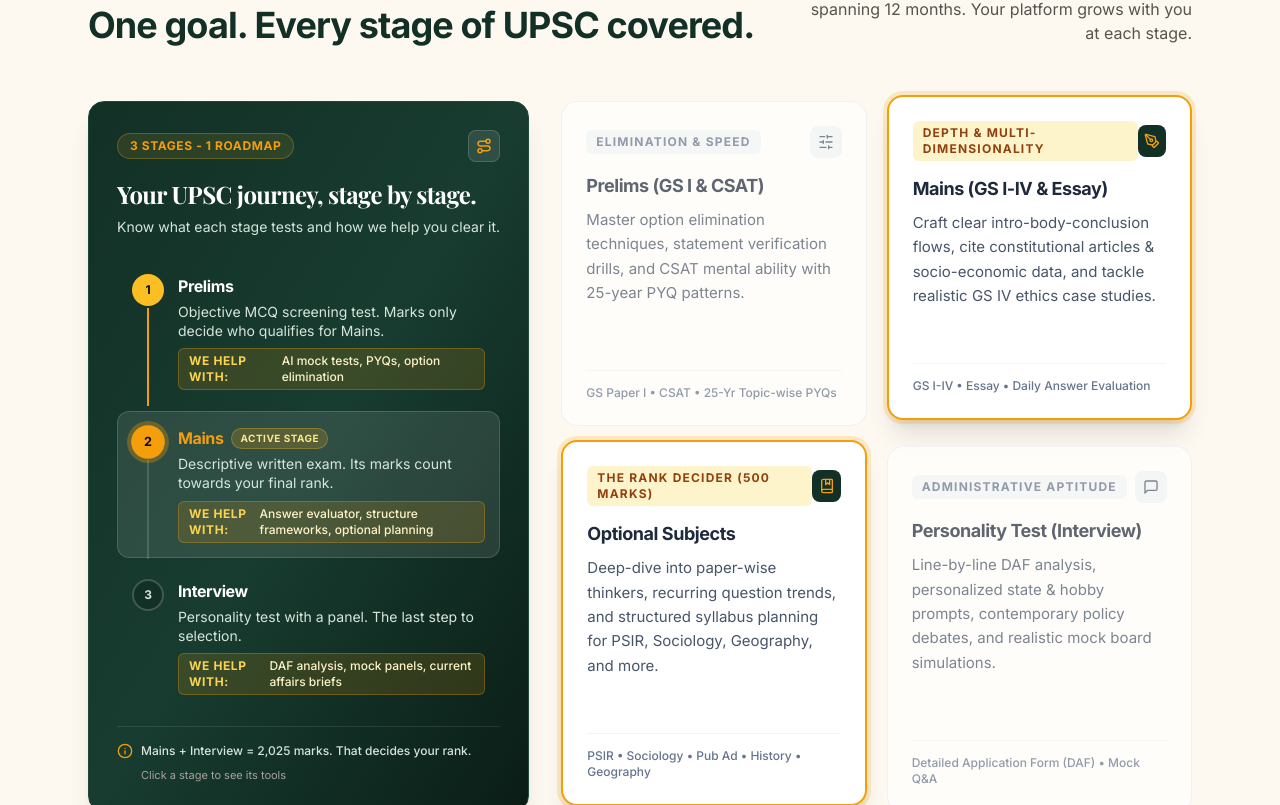
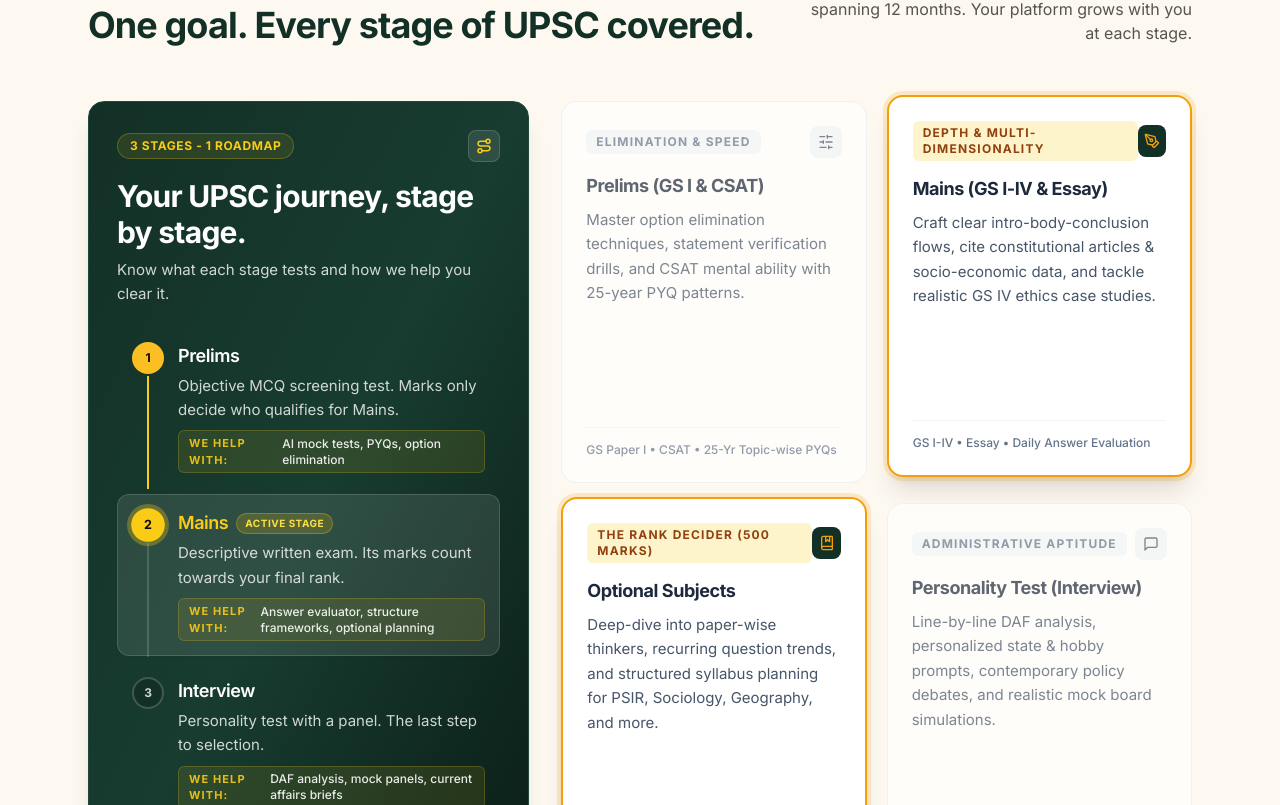
Before and after one commit to Farhaan-Coder/UPSC_WEBPAGE_UPDATED, a React (Vite) app: page / in a window 1280 px wide. Shown: the part 5775-6580 px from the top of the page. Built offline with nearby package versions, Linux system fonts and the light colour scheme; a web font is replaced by a local one.

Commit message:
feat: overhaul typography in JourneyRoadmapCard with modern sans headings, refined stage titles, humanized body copy, and premium micro-copy

```diff
--- a/src/components/JourneyRoadmapCard.jsx
+++ b/src/components/JourneyRoadmapCard.jsx
@@ -39,24 +39,24 @@ export default function JourneyRoadmapCard({
     <div
       onMouseEnter={onCardMouseEnter}
       onMouseLeave={onCardMouseLeave}
-      className="rounded-2xl bg-gradient-to-br from-[#133026] via-[#183C30] to-[#0A1D16] text-white p-6 sm:p-7 flex flex-col justify-between shadow-xl border border-[#1E493B] transition-all duration-300 hover:shadow-2xl h-full"
+      className="rounded-2xl bg-gradient-to-br from-[#133026] via-[#183C30] to-[#0A1D16] text-white p-6 sm:p-7 flex flex-col justify-between shadow-xl border border-[#1E493B] transition-all duration-300 hover:shadow-2xl h-full font-sans"
     >
       <div>
         {/* Top Row: Pill Badge and Line Icon */}
         <div className="flex items-center justify-between gap-3 mb-4">
-          <span className="inline-flex items-center gap-1.5 px-3 py-1 rounded-full bg-amber-400/10 border border-amber-400/25 text-[#F59E0B] text-xs font-bold uppercase tracking-wider">
+          <span className="inline-flex items-center gap-1.5 px-3 py-1 rounded-full bg-yellow-400/10 border border-yellow-400/25 text-yellow-400 text-xs font-bold uppercase tracking-wider">
             3 STAGES - 1 ROADMAP
           </span>
-          <div className="w-8 h-8 rounded-lg bg-white/10 border border-white/15 flex items-center justify-center text-[#F59E0B]">
+          <div className="w-8 h-8 rounded-lg bg-white/10 border border-white/15 flex items-center justify-center text-yellow-400">
             <Route className="w-4 h-4 stroke-[2.2]" />
           </div>
         </div>
 
         {/* Title & Sub-line */}
-        <h3 className="text-xl sm:text-2xl font-serif font-bold text-white tracking-tight leading-snug mb-1.5">
+        <h3 className="font-sans text-2xl md:text-3xl font-bold text-white tracking-tight leading-snug mb-2">
           Your UPSC journey, stage by stage.
         </h3>
-        <p className="text-sm text-[#D7E5DB] leading-relaxed font-normal mb-5">
+        <p className="text-[15px] text-white/80 leading-relaxed font-normal mb-5">
           Know what each stage tests and how we help you clear it.
         </p>
 
@@ -78,7 +78,7 @@ export default function JourneyRoadmapCard({
                 onBlur={() => onStepHover(null)}
                 aria-pressed={isStepActive}
                 aria-controls="stages-grid"
-                className={`w-full text-left p-3 sm:p-3.5 rounded-xl transition-all duration-200 cursor-pointer focus:outline-none focus:ring-2 focus:ring-[#F59E0B] focus:ring-offset-2 focus:ring-offset-[#133026] min-h-[44px] flex items-start gap-3.5 relative ${
+                className={`w-full text-left p-3 sm:p-3.5 rounded-xl transition-all duration-200 cursor-pointer focus:outline-none focus:ring-2 focus:ring-yellow-400 focus:ring-offset-2 focus:ring-offset-[#133026] min-h-[44px] flex items-start gap-3.5 relative ${
                   isStepActive
                     ? 'bg-white/10 shadow-sm border border-white/15'
                     : 'hover:bg-white/5 border border-transparent'
@@ -89,10 +89,10 @@ export default function JourneyRoadmapCard({
                   <div
                     className={`w-8 h-8 rounded-full flex items-center justify-center text-xs font-bold transition-all duration-300 z-10 shrink-0 ${
                       isStepActive
-                        ? 'bg-[#F59E0B] text-stone-950 font-extrabold ring-4 ring-[#F59E0B]/30 scale-105'
+                        ? 'bg-yellow-400 text-stone-950 font-extrabold ring-4 ring-yellow-400/30 scale-105'
                         : isStepPassed
                         ? 'bg-amber-400 text-stone-950 font-bold'
-                        : 'bg-[#133026] text-[#D7E5DB] border-2 border-white/20'
+                        : 'bg-[#133026] text-white/80 border-2 border-white/20'
                     }`}
                   >
                     {stepItem.step}
@@ -102,7 +102,7 @@ export default function JourneyRoadmapCard({
                   {idx < JOURNEY_STEPS.length - 1 && (
                     <div className="w-0.5 flex-1 min-h-[40px] bg-white/15 my-0.5 relative overflow-hidden -mb-4 z-0">
                       <div
-                        className={`w-full bg-[#F59E0B] transition-all duration-500 ease-out ${
+                        className={`w-full bg-yellow-400 transition-all duration-500 ease-out ${
                           isLineFilled ? 'h-full' : 'h-0'
                         }`}
                       />
@@ -114,28 +114,28 @@ export default function JourneyRoadmapCard({
                 <div className="flex-1 min-w-0">
                   <div className="flex items-center gap-2">
                     <span
-                      className={`font-sans font-bold text-base tracking-tight transition-colors ${
-                        isStepActive ? 'text-[#F59E0B]' : 'text-white'
+                      className={`font-sans font-semibold text-lg tracking-tight transition-colors ${
+                        isStepActive ? 'text-yellow-400' : 'text-white'
                       }`}
                     >
                       {stepItem.name}
                     </span>
                     {isStepActive && (
-                      <span className="text-[10px] font-bold uppercase tracking-wider text-amber-200 bg-amber-500/20 border border-amber-400/30 px-2 py-0.5 rounded-full">
+                      <span className="text-[10px] font-bold uppercase tracking-wider text-yellow-300 bg-yellow-500/20 border border-yellow-400/30 px-2 py-0.5 rounded-full">
                         Active Stage
                       </span>
                     )}
                   </div>
 
-                  <p className="text-sm text-[#D7E5DB] leading-snug font-normal mt-1">
+                  <p className="text-[15px] text-white/80 leading-relaxed font-normal mt-1">
                     {stepItem.whatItIs}
                   </p>
 
-                  <div className="mt-2 inline-flex items-center gap-1.5 px-2.5 py-1 rounded-md bg-[#F59E0B]/15 border border-[#F59E0B]/30 text-xs font-semibold text-amber-200">
-                    <span className="text-xs uppercase font-bold tracking-wider text-amber-300">
-                      We help with:
+                  <div className="mt-2 inline-flex items-center gap-2 px-2.5 py-1 rounded-md bg-yellow-400/10 border border-yellow-400/20">
+                    <span className="text-[11px] font-bold uppercase tracking-widest text-yellow-400/90">
+                      WE HELP WITH:
                     </span>
-                    <span className="text-xs font-medium text-amber-100">
+                    <span className="text-xs font-medium text-white/90">
                       {stepItem.helpWith}
                     </span>
                   </div>
@@ -149,11 +149,11 @@ export default function JourneyRoadmapCard({
       {/* Footer Section */}
       <div className="border-t border-white/10 pt-3.5 mt-4">
         {/* Verify these figures against the latest official UPSC notification before submission. */}
-        <div className="flex items-start gap-2 text-xs text-[#D7E5DB] font-medium leading-relaxed">
-          <Info className="w-4 h-4 text-[#F59E0B] shrink-0 mt-0.5" />
+        <div className="flex items-start gap-2 text-xs text-white/85 font-medium leading-relaxed">
+          <Info className="w-4 h-4 text-yellow-400 shrink-0 mt-0.5" />
           <span>Mains + Interview = 2,025 marks. That decides your rank.</span>
         </div>
-        <p className="text-[11px] text-stone-400 font-normal mt-1.5 pl-6">
+        <p className="text-[11px] text-white/60 font-normal mt-1.5 pl-6">
           Click a stage to see its tools
         </p>
       </div>
```
